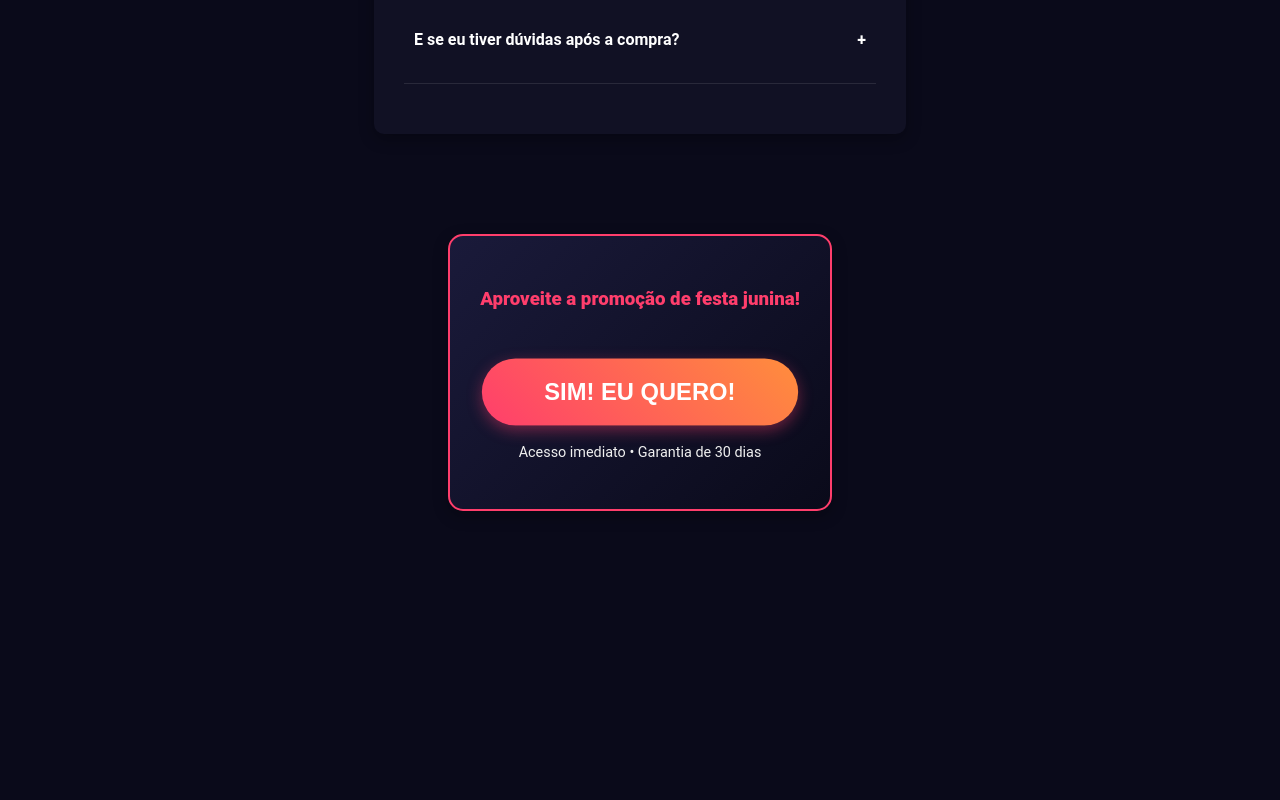
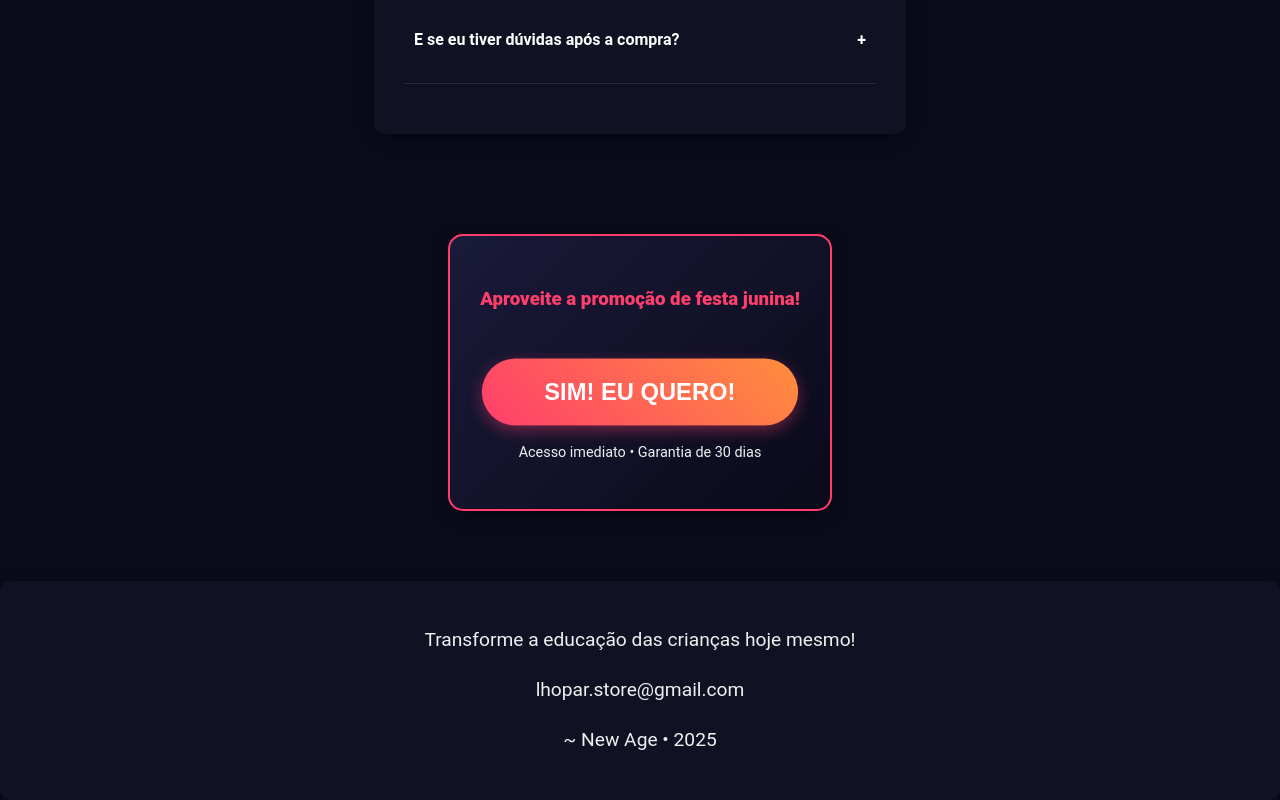
Before and after one commit to an-new-age/conquiste-ela, a plain HTML site: page index.html in a window 1280 px wide. Shown: the part 4532-5332 px from the top of the page. Before the commit the page ends 5113 px from the top, so only its background shows below. Drawn offline with Linux system fonts and the light colour scheme.

Commit message:
feat: add description

```diff
--- a/index.html
+++ b/index.html
@@ -167,6 +167,12 @@
     </div>
   </div>
 
+  <div class="section" style="margin: 0px">
+    <p style="text-align: center; font-size: 1.2em;">Transforme a educação das crianças hoje mesmo!</p>
+    <p style="text-align: center; font-size: 1.2em;">lhopar.store@gmail.com</p>
+    <p style="text-align: center; font-size: 1.2em;">~ New Age • 2025</p>
+  </div>
+
   <script src="index.js"></script>
 </body>
 </html>
```
